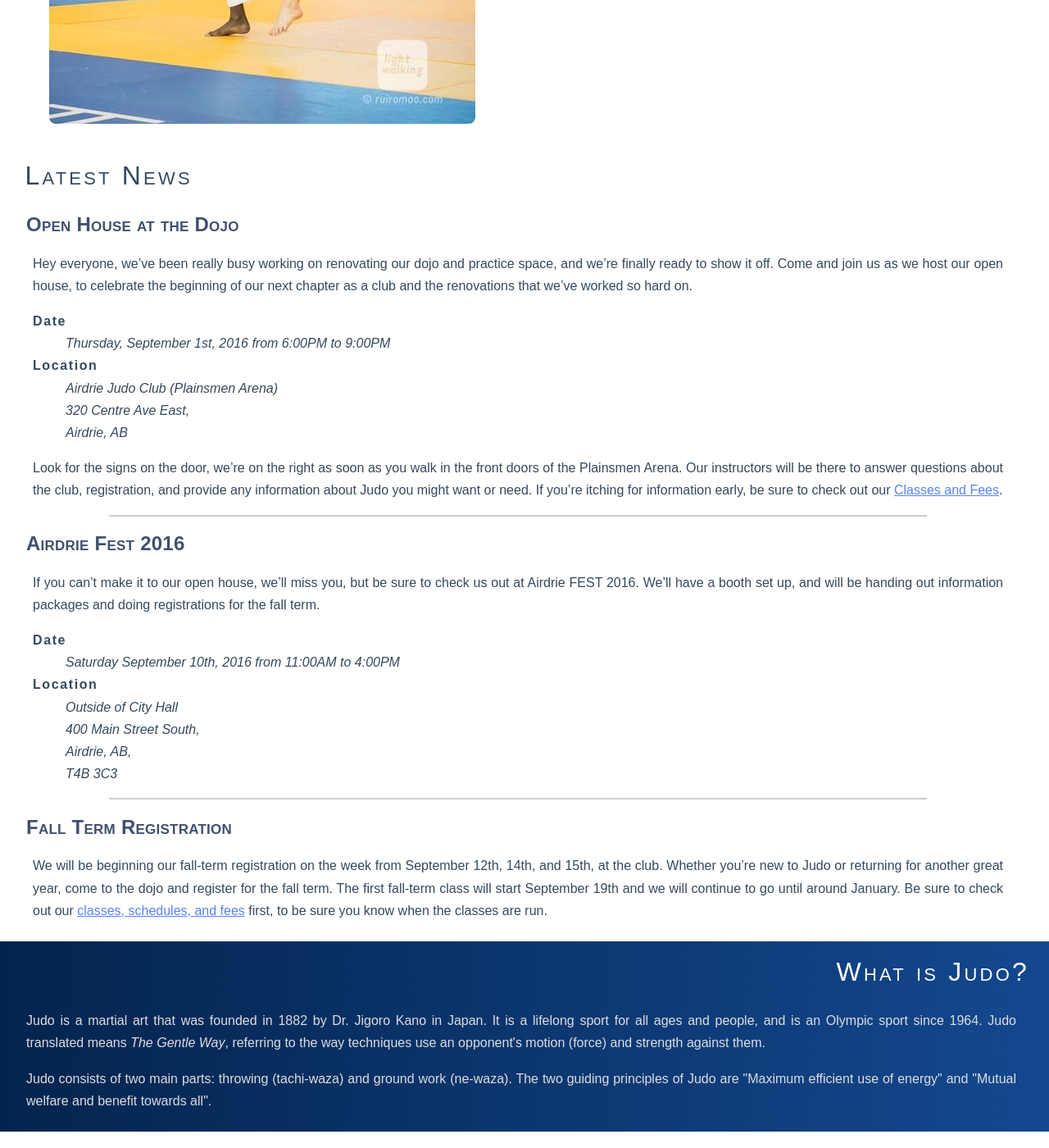
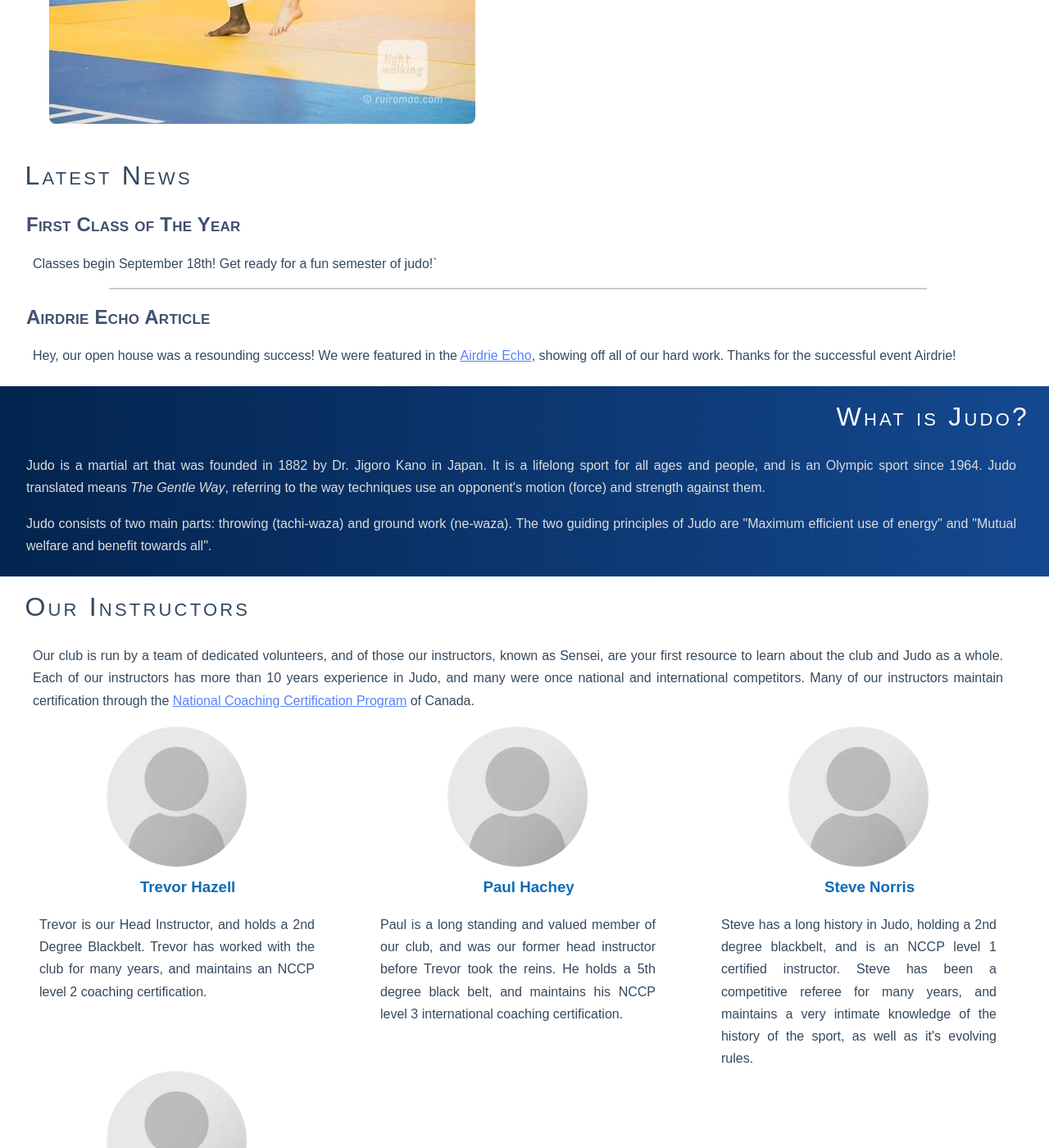
Before and after one commit to ThatGeoGuy/airdrie-judo, a Jekyll site: the page built from index.html, in a window 1280 px wide and 1400 px high, scrolled down 425 px. Shown: the whole window at 82% size. Built offline with Jekyll 4.4.1, drawn with Linux system fonts in a browser that asks for light colours; nearby versions of some CDN libraries.

Commit message:
News for first class, fixes first post on index.html

```diff
--- a/index.html
+++ b/index.html
@@ -35,7 +35,7 @@ stylesheets:
     <div class='l-box-lrg pure-g'>
       <div class='pure-u-1 pure-u-md-1-1 pure-u-lrg-1-1'>
         <h1 class='content-head'>Latest News</h1>
-        {{ site.posts[0].content }}
+        {{ site.posts.first.content }}
       </div>
     </div>
   </div>
```
Also changed, not shown: news/_posts/2016-09-12-news.md (added, +18 -0 lines).
